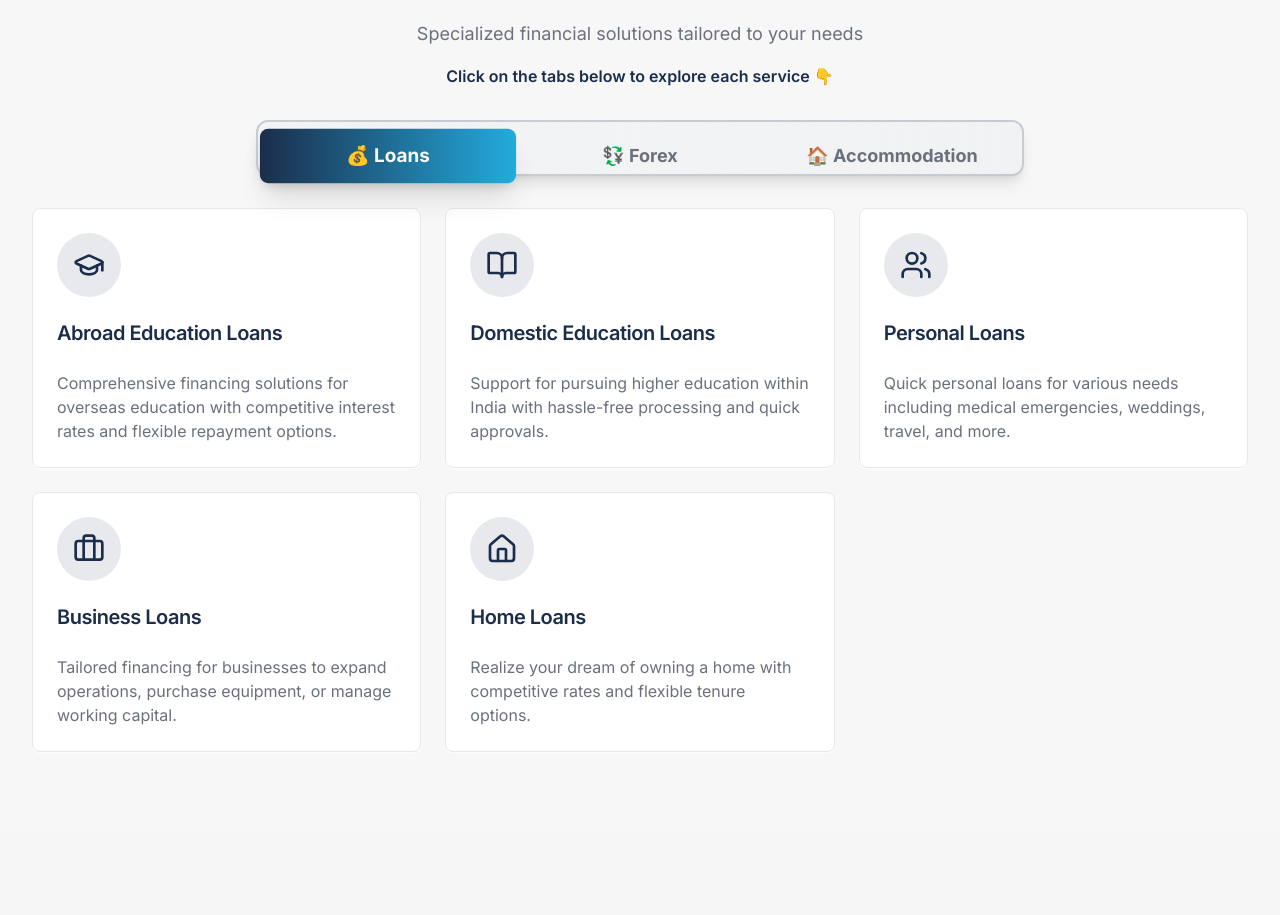
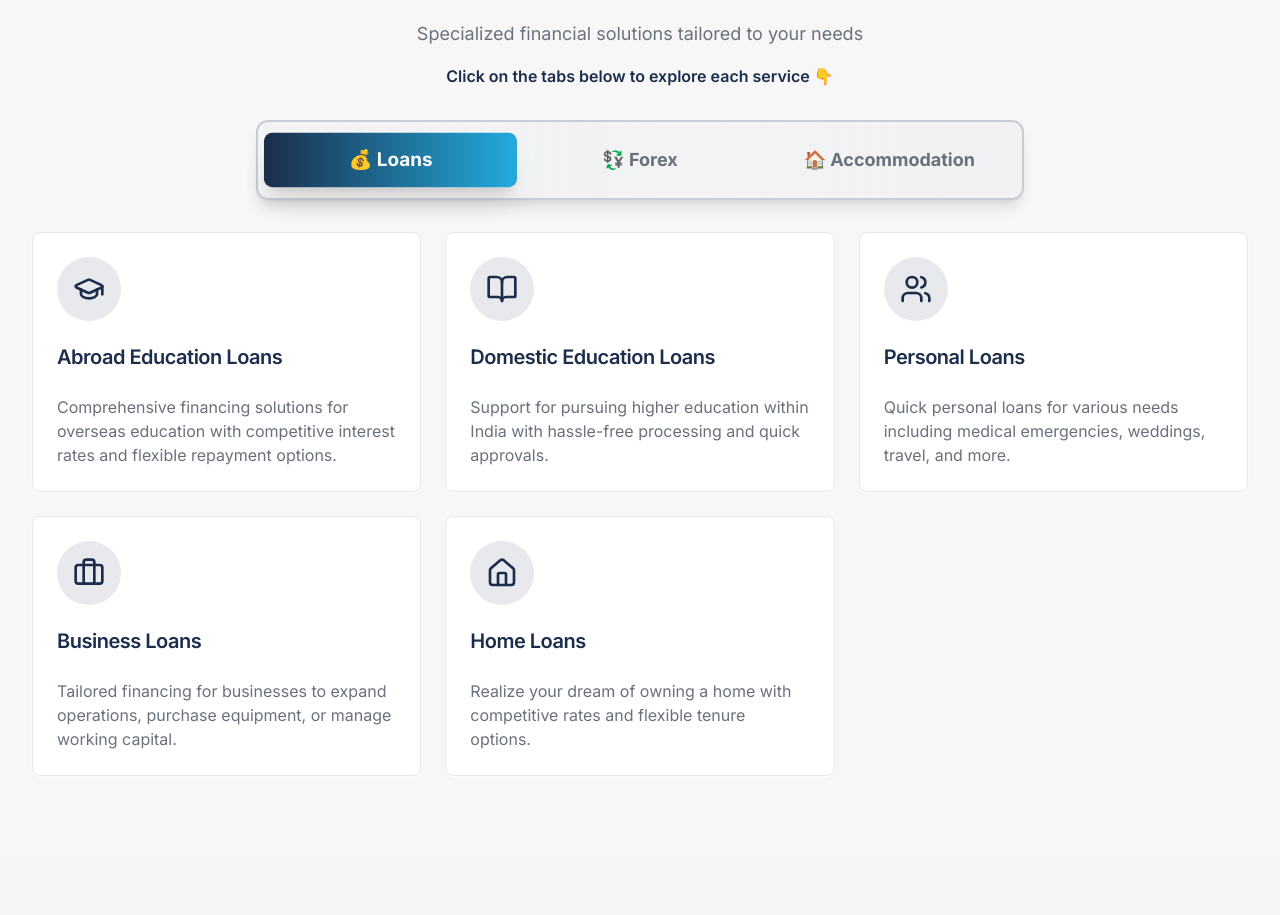
Before and after one commit to shivakothwal/winfin-website-91716, a React (Vite) app: page /services in a window 1280 px wide. Shown: the part 853-1768 px from the top of the page. Built offline with nearby package versions, Linux system fonts and the light colour scheme; the HTML template or start-up script is replaced by a standard one.

Commit message:
Adjust tab slider height

```diff
--- a/src/components/ui/tabs.tsx
+++ b/src/components/ui/tabs.tsx
@@ -12,7 +12,7 @@ const TabsList = React.forwardRef<
   <TabsPrimitive.List
     ref={ref}
     className={cn(
-      "inline-flex h-14 items-center justify-center rounded-xl bg-gradient-to-r from-muted/80 to-muted p-2 text-muted-foreground border-2 border-primary/20 shadow-lg gap-2",
+      "inline-flex h-auto min-h-[72px] items-center justify-center rounded-xl bg-gradient-to-r from-muted/80 to-muted p-3 text-muted-foreground border-2 border-primary/20 shadow-lg gap-2",
       className,
     )}
     {...props}
```
